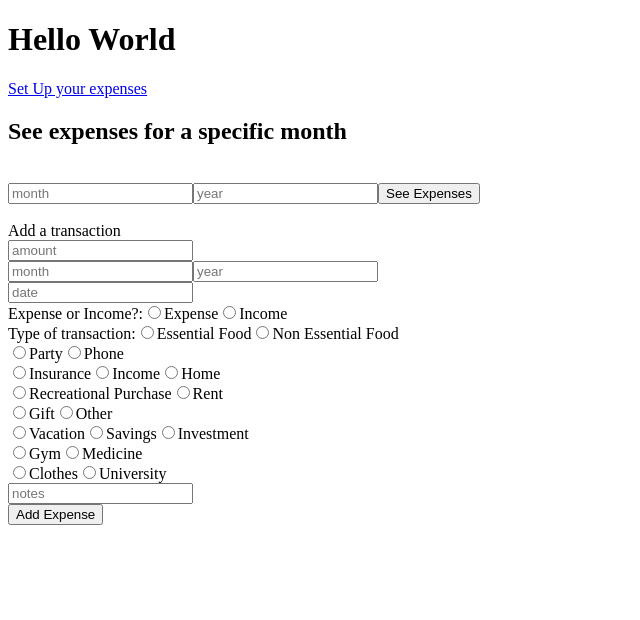
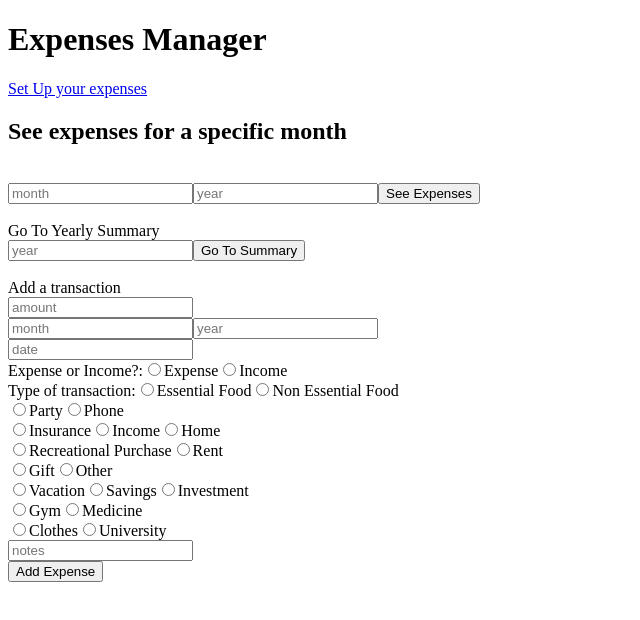
Before and after one commit to ttamalito/expenses_frontend, a React (Create React App) app: page / in a window 1280 px wide. Shown: the top 620 px of the page, without its empty margins (0-640 px from the left). Built offline with nearby package versions, Linux system fonts and the light colour scheme.

Commit message:
update base file

```diff
--- a/src/Base.js
+++ b/src/Base.js
@@ -1,4 +1,5 @@
 import types from "./utils/types";
+import {goToLink} from "./utils/goToLinkFromForm";
 export default function Base() {
     // setup the maximum for expenses and other settings
     const setUp = <a href={'/setUp'}>Set Up your expenses </a>
@@ -9,7 +10,7 @@ export default function Base() {
         <input type="number" placeholder={'month'} name={'month'}/>
         <input type="number" placeholder={'year'} name={'year'}/>
         <button>See Expenses</button>
-    </form>
+</form>
 
     // add an expense
     const form = <form onSubmit={(event) => {submitData(event)}}>
@@ -91,13 +92,27 @@ export default function Base() {
         <button >Add Expense</button>
 
     </form>
+
+    const yearlySummary = <form onSubmit={(event) => {
+        goToLink(event, 'year', 'summary');
+    }}>
+        <label htmlFor="year">Go To Yearly Summary</label>
+        <br/>
+        <input type="number" placeholder={'year'} name={'year'}/>
+        <button>Go To Summary</button>
+    </form>
+
+
     return (
         <div className="App">
-            <h1>Hello World</h1>
+            <h1>Expenses Manager</h1>
             {setUp}
             {h2}
             <br/>
+
             {getExpenseForMonth}
+            <br/>
+            {yearlySummary}
             <br/>
             {'Add a transaction'}
             {form}
```
